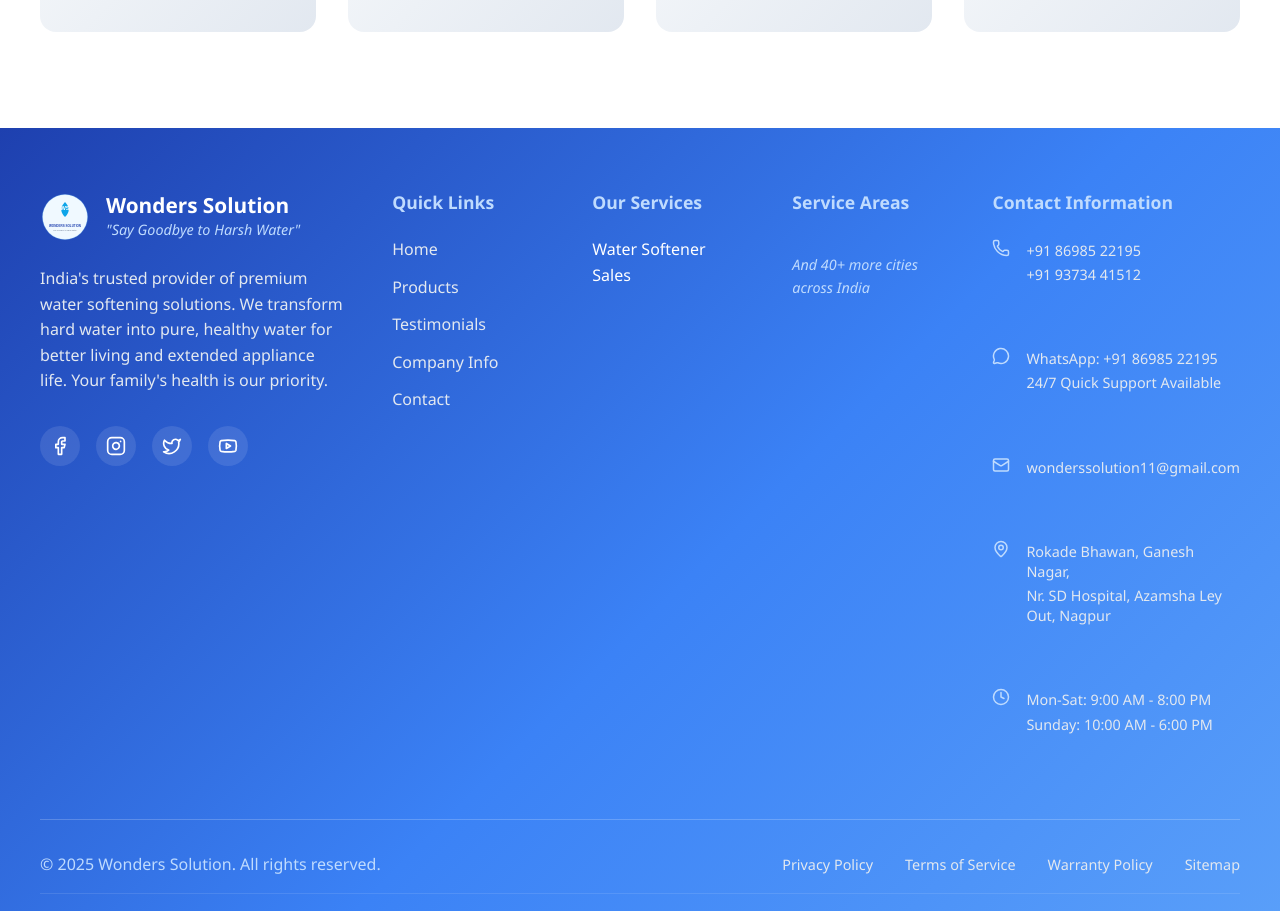
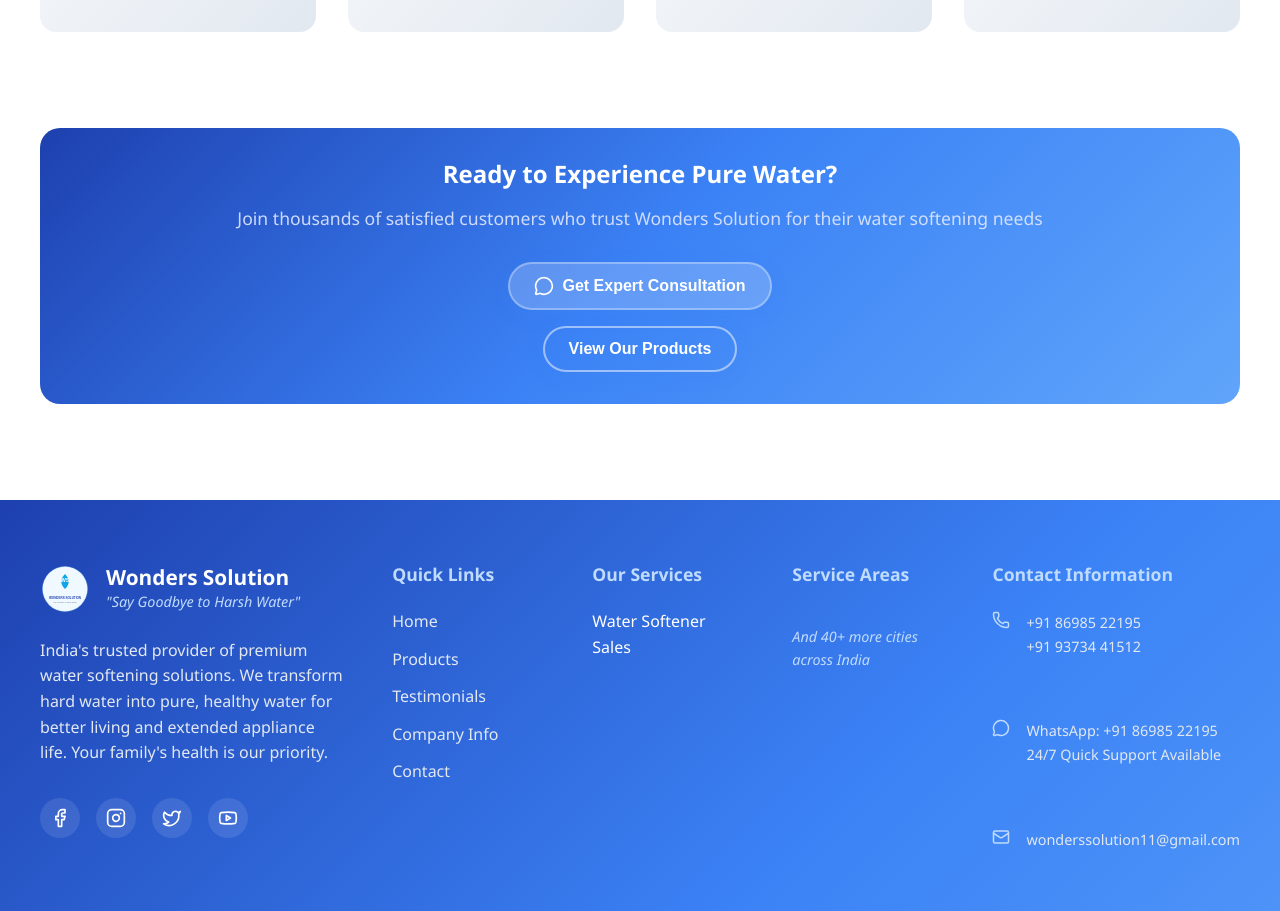
Before and after one commit to Nishij1/Product-landing-Page, a React (Vite) app: page / in a window 1280 px wide. Shown: the part 8900-9811 px from the top of the page. Built offline with nearby package versions, Linux system fonts and the light colour scheme.

Commit message:
final v6

```diff
--- a/src/App.css
+++ b/src/App.css
@@ -2125,6 +2125,56 @@
   font-size: 0.9rem;
 }
 
+.company-cta {
+  margin-top: 4rem;
+  padding: 3rem;
+  background: var(--bg-blue-gradient);
+  border-radius: 20px;
+  text-align: center;
+  color: var(--text-white);
+}
+
+.company-cta h3 {
+  font-size: 2rem;
+  margin-bottom: 1rem;
+  color: var(--text-white);
+}
+
+.company-cta p {
+  font-size: 1.1rem;
+  margin-bottom: 2rem;
+  opacity: 0.9;
+}
+
+.company-cta .cta-buttons {
+  display: flex;
+  gap: 1.5rem;
+  justify-content: center;
+  flex-wrap: wrap;
+}
+
+.company-cta .btn-primary {
+  background: rgba(255, 255, 255, 0.2);
+  color: var(--text-white);
+  border: 2px solid rgba(255, 255, 255, 0.3);
+}
+
+.company-cta .btn-primary:hover {
+  background: rgba(255, 255, 255, 0.3);
+  transform: translateY(-2px);
+}
+
+.company-cta .btn-secondary {
+  background: transparent;
+  color: var(--text-white);
+  border: 2px solid rgba(255, 255, 255, 0.5);
+}
+
+.company-cta .btn-secondary:hover {
+  background: rgba(255, 255, 255, 0.1);
+  transform: translateY(-2px);
+}
+
 /* Mobile Company Info Styles */
 @media (max-width: 768px) {
   .company-stats {
@@ -2943,4 +2993,19 @@
   .header-contact {
     flex-shrink: 0;
   }
-}
+
+  .company-cta {
+    margin-top: 2rem;
+    padding: 2rem 1rem;
+  }
+
+  .company-cta h3 {
+    font-size: 1.5rem;
+  }
+
+  .company-cta .cta-buttons {
+    flex-direction: column;
+    align-items: center;
+    gap: 1rem;
+  }
+}
--- a/src/components/CompanyInfo.jsx
+++ b/src/components/CompanyInfo.jsx
@@ -1,5 +1,6 @@
 import React from 'react'
-import { Award, Users, Shield, Wrench, Droplets, Heart } from 'lucide-react'
+import { Award, Users, Shield, Wrench, Droplets, Heart, MessageCircle } from 'lucide-react'
+import { handleGeneralInquiry } from '../utils/whatsapp'
 
 const CompanyInfo = () => {
   const stats = [
@@ -193,6 +194,28 @@
               </div>
             </div>
           </div>
+
+          <div className="company-cta">
+            <div className="cta-content">
+              <h3>Ready to Experience Pure Water?</h3>
+              <p>Join thousands of satisfied customers who trust Wonders Solution for their water softening needs</p>
+              <div className="cta-buttons">
+                <button
+                  className="btn-primary"
+                  onClick={() => handleGeneralInquiry('consultation')}
+                >
+                  <MessageCircle size={20} />
+                  Get Expert Consultation
+                </button>
+                <button
+                  className="btn-secondary"
+                  onClick={() => document.getElementById('products').scrollIntoView({ behavior: 'smooth' })}
+                >
+                  View Our Products
+                </button>
+              </div>
+            </div>
+          </div>
         </div>
       </div>
     </section>
--- a/src/components/Hero.jsx
+++ b/src/components/Hero.jsx
@@ -1,5 +1,6 @@
 import React from 'react'
 import { ArrowRight, Droplets } from 'lucide-react'
+import { handleGeneralInquiry } from '../utils/whatsapp'
 
 const Hero = () => {
   const scrollToProducts = () => {
@@ -9,11 +10,8 @@
     }
   }
 
-  const scrollToContact = () => {
-    const element = document.getElementById('contact')
-    if (element) {
-      element.scrollIntoView({ behavior: 'smooth' })
-    }
+  const handleQuoteRequest = () => {
+    handleGeneralInquiry('quote')
   }
 
   return (
@@ -38,7 +36,7 @@
                 Shop Water Softeners
                 <ArrowRight size={20} />
               </button>
-              <button className="btn-secondary" onClick={scrollToContact}>
+              <button className="btn-secondary" onClick={handleQuoteRequest}>
                 Get Quote Now
               </button>
             </div>
--- a/src/components/ProductShowcase.jsx
+++ b/src/components/ProductShowcase.jsx
@@ -177,7 +177,7 @@
             <div className="cta-buttons">
               <button
                 className="btn-secondary"
-                onClick={() => document.getElementById('contact').scrollIntoView({ behavior: 'smooth' })}
+                onClick={() => handleGeneralInquiry('consultation')}
               >
                 Get Expert Advice
               </button>
--- a/src/components/Testimonials.jsx
+++ b/src/components/Testimonials.jsx
@@ -1,5 +1,6 @@
 import React from 'react'
 import { Star, Quote } from 'lucide-react'
+import { handleGeneralInquiry } from '../utils/whatsapp'
 
 const Testimonials = () => {
   const testimonials = [
@@ -130,7 +131,7 @@
           <p>Experience the difference of pure, soft water in your home</p>
           <button
             className="btn-primary"
-            onClick={() => document.getElementById('contact').scrollIntoView({ behavior: 'smooth' })}
+            onClick={() => handleGeneralInquiry('quote')}
           >
             Get Your Quote Today
           </button>
--- a/src/components/WhyChooseUs.jsx
+++ b/src/components/WhyChooseUs.jsx
@@ -1,5 +1,6 @@
 import React from 'react'
 import { Shield, Award, Users, Wrench, Star, CheckCircle, ArrowRight } from 'lucide-react'
+import { handleGeneralInquiry } from '../utils/whatsapp'
 
 const WhyChooseUs = () => {
   const benefits = [
@@ -63,11 +64,8 @@
     }
   }
 
-  const scrollToContact = () => {
-    const element = document.getElementById('contact')
-    if (element) {
-      element.scrollIntoView({ behavior: 'smooth' })
-    }
+  const handleQuoteRequest = () => {
+    handleGeneralInquiry('quote')
   }
 
   return (
@@ -122,7 +120,7 @@
                 View Our Products
                 <ArrowRight size={20} />
               </button>
-              <button className="btn-secondary" onClick={scrollToContact}>
+              <button className="btn-secondary" onClick={handleQuoteRequest}>
                 Get Your Quote Today
               </button>
             </div>
```
